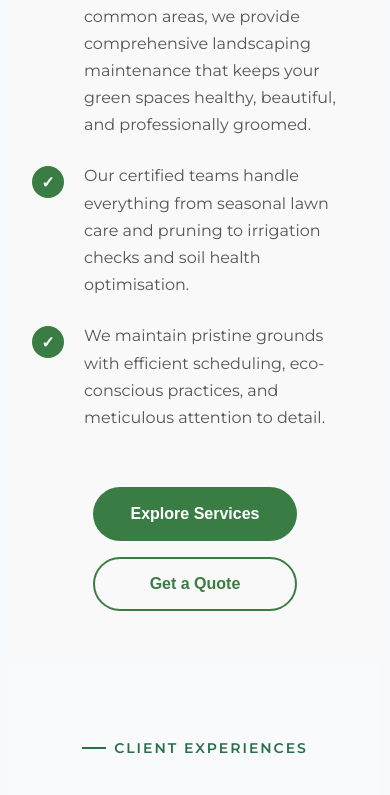
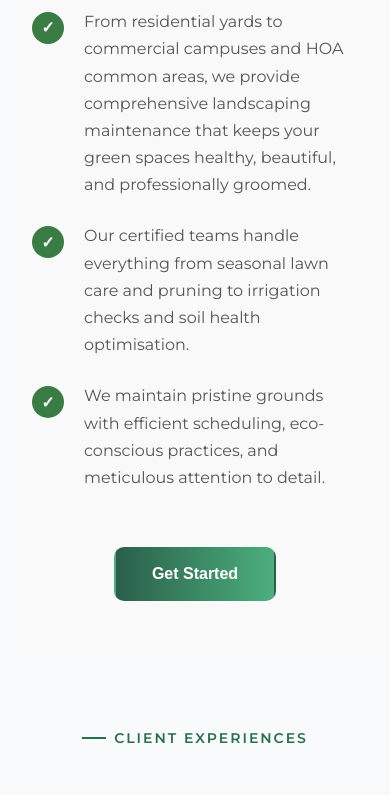
Before and after one commit to sanjuconnectrader/primedlandscaping, a React (Create React App) app: page / in a window 390 px wide. Shown: the part 10253-11048 px from the top of the page. Built offline with nearby package versions, Linux system fonts and the light colour scheme.

Commit message:
update frontend

```diff
--- a/src/components/Home/Header/Header.css
+++ b/src/components/Home/Header/Header.css
@@ -301,7 +301,7 @@
   }
 
   .header__btn {
-    width: 99%;
+    width: 79%;
     justify-content: center;
     background: linear-gradient(90deg, #2a5f4b, #4caf7d);
     border-radius: 20px;
--- a/src/components/Home/Maintenance.css
+++ b/src/components/Home/Maintenance.css
@@ -188,12 +188,14 @@
 }
 
 .maintenance-home-btn-primary {
-  background: var(--primary-color);
+background: linear-gradient(90deg, #2a5f4b, #4caf7d);
+
   color: var(--white);
 }
 
 .maintenance-home-btn-primary:hover {
-  background: var(--primary-dark);
+ background: linear-gradient(90deg, #2a5f4b, #4caf7d);
+
   transform: translateY(-3px);
   box-shadow: var(--shadow-sm);
 }
@@ -266,5 +268,10 @@
 
   .maintenance-home__title {
     font-size: clamp(1.75rem, 7vw, 2.25rem);
+    margin-top: 60px;
+  }
+  .maintenance-home-btn {
+    border-radius: 10px;
+
   }
 }
--- a/src/components/Home/Maintenance.jsx
+++ b/src/components/Home/Maintenance.jsx
@@ -76,11 +76,9 @@ const Maintenance = () => {
 
           <div className="maintenance-home-cta-group">
             <button type="button" className="maintenance-home-btn maintenance-home-btn-primary">
-              Explore Services
+              Get Started
             </button>
-            <button type="button" className="maintenance-home-btn maintenance-home-btn-secondary">
-              Get a Quote
-            </button>
+
           </div>
         </div>
       </div>
```
